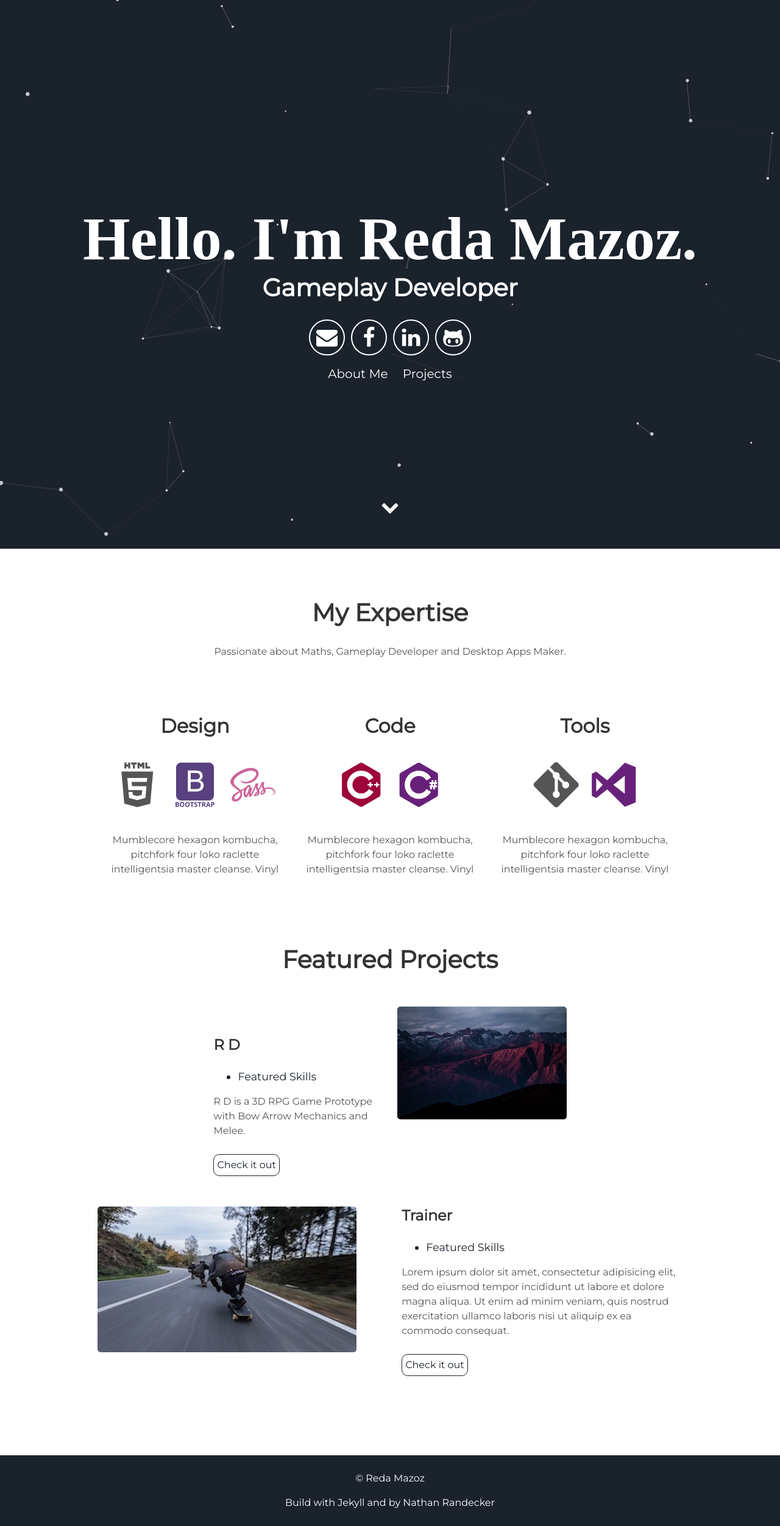
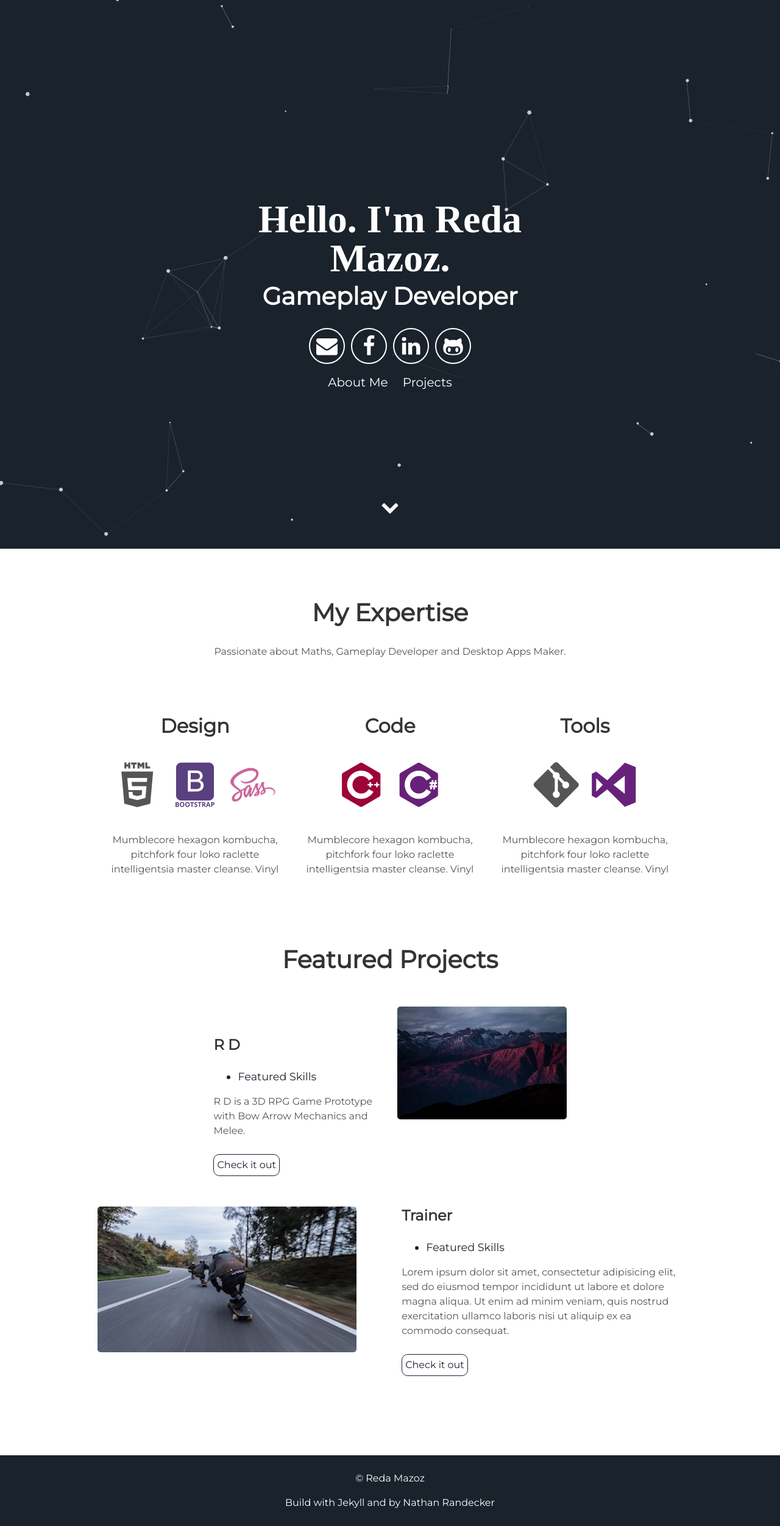
Before and after one commit to RedaMazoz/redamazoz.github.io, a Jekyll site: the page built from index.html, in a window 1280 px wide. Shown: the whole page at 61% size. Built offline with Jekyll 4.4.1, drawn with Linux system fonts in a browser that asks for light colours.

Commit message:
Update header.html

```diff
--- a/_includes/header.html
+++ b/_includes/header.html
@@ -1,7 +1,7 @@
 <div id="particles-js">
   <div class="header">
       <h1>
-        <span class="site-title" style="text-align: center; width: 1200px; fonty-size: 64px; font-weight: 700; font-family: 'Merriweather', serif;">Hello. I'm {{site.username}}.</span>
+        <span class="site-title" style="text-align: center; font-size: 64px; font-weight: 700; font-family: 'Merriweather', serif;">Hello. I'm {{site.username}}.</span>
         <span class="site-description">{{site.user_title}}</span>
       </h1>
       <div class="header-icons">
```
